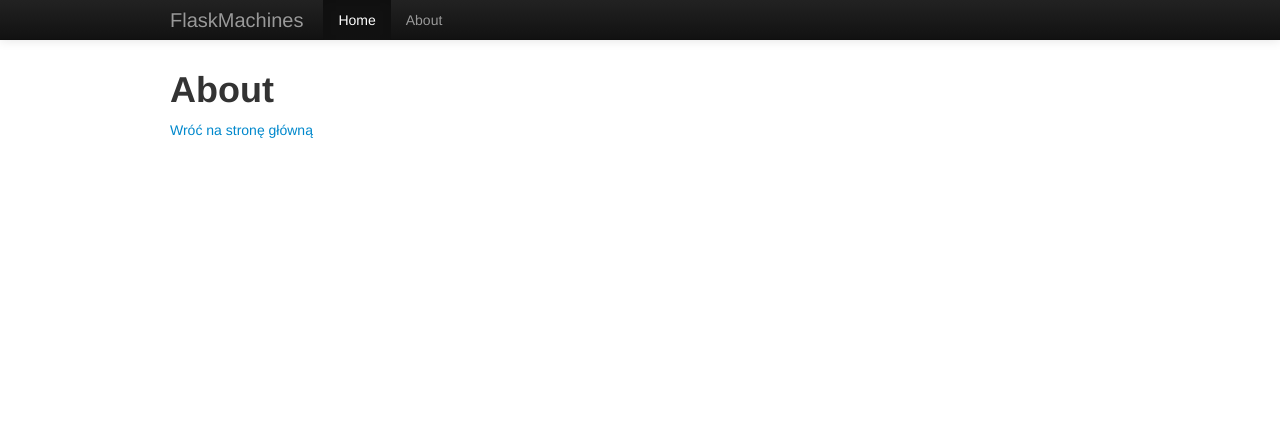
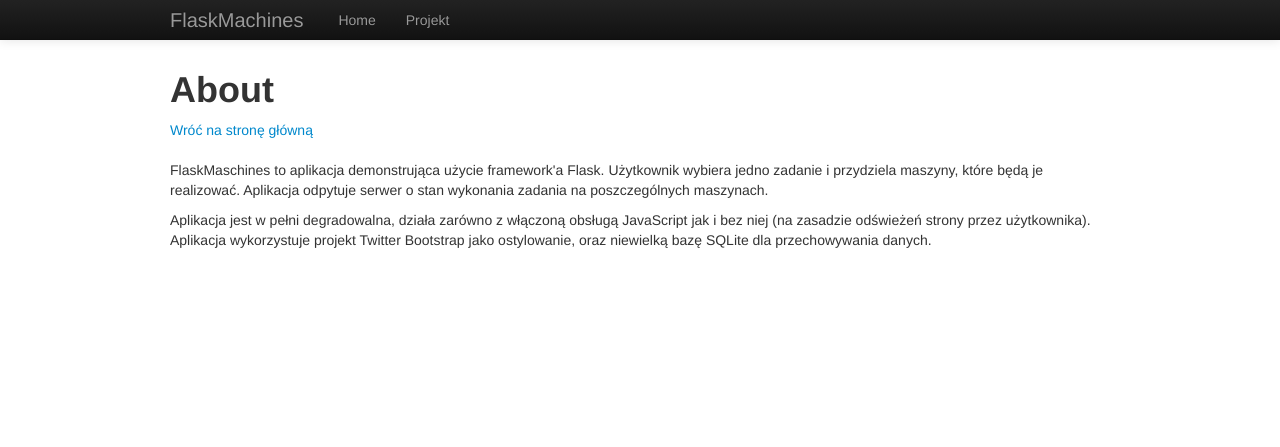
Before and after one commit to KrzysztofWilczek/FlaskMaschines, a Flask app: template templates/about.html in a window 1280 px wide. Shown: the top 447 px of the page. Run offline with Flask 2, Linux system fonts and the light colour scheme; the template is opened without the code that fills it, so the values that code supplies are empty; parts of the project's set-up code (start-up, migrations or seed data) failed here and were passed over.

Commit message:
Add top menu helper

```diff
--- a/models.py
+++ /dev/null
@@ -1,5 +0,0 @@
-class MachineTask(self):
-
-    STATUS_TASK_START = 1
-    STATUS_TASK_WORK = 2
-    STATUS_TASK_END = 3
--- /dev/null
+++ b/templates/_helpers.html
@@ -0,0 +1,7 @@
+{% macro menu(endpoint, name) %}
+    {%- if url_for(endpoint) == request.script_root + request.path -%}
+        <li class="active"><a href="{{ url_for(endpoint) }}">{{ name }}</a></li>
+    {%- else -%}
+        <li><a href="{{ url_for(endpoint) }}">{{ name }}</a></li>
+    {%- endif -%}
+{% endmacro %}
--- a/templates/about.html
+++ b/templates/about.html
@@ -3,6 +3,8 @@
 {% block content %}
 <h1>About</h1>
 <a href="/">Wróć na stronę główną</a>
-
+<br/><br/>
+<p>FlaskMaschines to aplikacja demonstrująca użycie framework'a Flask. Użytkownik wybiera jedno zadanie i przydziela maszyny, które będą je realizować. Aplikacja odpytuje serwer o stan wykonania zadania na poszczególnych maszynach.</p>
+<p>Aplikacja jest w pełni degradowalna, działa zarówno z włączoną obsługą JavaScript jak i bez niej (na zasadzie odświeżeń strony przez użytkownika). Aplikacja wykorzystuje projekt Twitter Bootstrap jako ostylowanie, oraz niewielką bazę SQLite dla przechowywania danych.</p>
 
 {% endblock %}
--- a/templates/index.html
+++ b/templates/index.html
@@ -1,3 +1,4 @@
+{% from '_helpers.html' import menu with context %}
 <!DOCTYPE html>
 <html lang="en" >
     <head>
@@ -24,8 +25,8 @@
                 <a class="brand" href="#">FlaskMachines</a>
                 <div class="nav-collapse collapse">
                     <ul class="nav">
-                        <li class="active"><a href="/">Home</a></li>
-                        <li><a href="/about">About</a></li>
+			{{ menu('index', 'Home') }}
+			{{ menu('about', 'Projekt') }}
                     </ul>
                 </div>
             </div>
```
Also changed, not shown: database.db, 2 other files.
